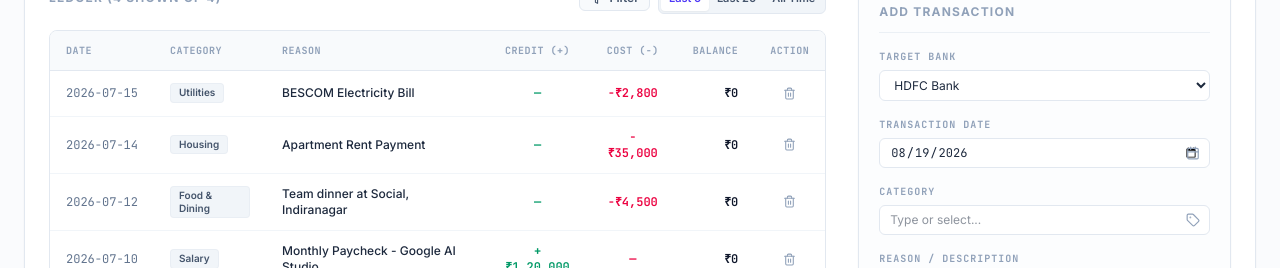
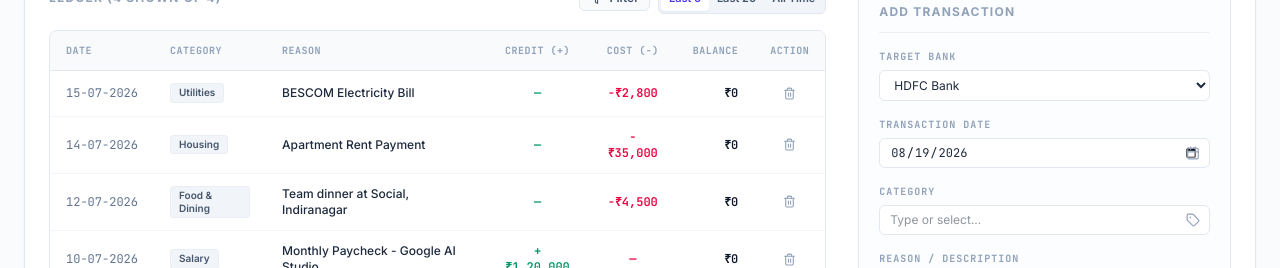
Before and after one commit to Dharunjayavinayak/dharun-finance-sync, a React (Vite) app: page / in a window 1280 px wide. Shown: the part 532-800 px from the top of the page. Built offline with nearby package versions, Linux system fonts and the light colour scheme.

Commit message:
Changed the date to correct format

```diff
--- a/src/components/ExpenseModule.tsx
+++ b/src/components/ExpenseModule.tsx
@@ -24,6 +24,64 @@ interface ExpenseModuleProps {
   onDeleteTransaction: (bank: BankName, tx: Transaction) => void;
 }
 
+/**
+ * Standardizes any date string (DD-MM-YYYY, YYYY-MM-DD, ISO) into DD-MM-YYYY
+ */
+function toStandardDisplayDate(dateStr?: string): string {
+  if (!dateStr || typeof dateStr !== "string") return "";
+  const clean = dateStr.trim().split("T")[0];
+  const parts = clean.split(/[-/]/);
+
+  if (parts.length === 3) {
+    // Already DD-MM-YYYY
+    if (parts[2].length === 4) {
+      const day = parts[0].padStart(2, "0");
+      const month = parts[1].padStart(2, "0");
+      const year = parts[2];
+      return `${day}-${month}-${year}`;
+    }
+    // Convert YYYY-MM-DD to DD-MM-YYYY
+    if (parts[0].length === 4) {
+      const year = parts[0];
+      const month = parts[1].padStart(2, "0");
+      const day = parts[2].padStart(2, "0");
+      return `${day}-${month}-${year}`;
+    }
+  }
+
+  const parsed = new Date(dateStr);
+  if (!isNaN(parsed.getTime())) {
+    const day = String(parsed.getDate()).padStart(2, "0");
+    const month = String(parsed.getMonth() + 1).padStart(2, "0");
+    const year = parsed.getFullYear();
+    return `${day}-${month}-${year}`;
+  }
+
+  return dateStr;
+}
+
+/**
+ * Parses date for precise timestamp comparison without timezone shifts
+ */
+function getTimestampFromDateStr(dateStr?: string): number {
+  if (!dateStr) return 0;
+  const clean = dateStr.trim().split("T")[0];
+  const parts = clean.split(/[-/]/);
+
+  if (parts.length === 3) {
+    // DD-MM-YYYY
+    if (parts[2].length === 4) {
+      return new Date(Number(parts[2]), Number(parts[1]) - 1, Number(parts[0])).getTime();
+    }
+    // YYYY-MM-DD
+    if (parts[0].length === 4) {
+      return new Date(Number(parts[0]), Number(parts[1]) - 1, Number(parts[2])).getTime();
+    }
+  }
+
+  return new Date(dateStr).getTime() || 0;
+}
+
 export const ExpenseModule: React.FC<ExpenseModuleProps> = ({
   expenses,
   syncTimes,
@@ -33,7 +91,7 @@ export const ExpenseModule: React.FC<ExpenseModuleProps> = ({
   const [selectedBank, setSelectedBank] = useState<BankName>("HDFC");
   const [viewLimit, setViewLimit] = useState<5 | 20 | "all">(5);
 
-  // --- Inline Filter / Search States ---
+  // --- Filter / Search States ---
   const [isFilterOpen, setIsFilterOpen] = useState(false);
   const [categoryQuery, setCategoryQuery] = useState("");
   const [showDropdown, setShowDropdown] = useState(false);
@@ -52,7 +110,6 @@ export const ExpenseModule: React.FC<ExpenseModuleProps> = ({
   const banks: BankName[] = ["HDFC", "IOB", "Canara"];
   const currentBankTransactions = expenses[selectedBank] || [];
 
-  // Close dropdown on outside click
   useEffect(() => {
     function handleClickOutside(event: MouseEvent) {
       if (
@@ -66,14 +123,13 @@ export const ExpenseModule: React.FC<ExpenseModuleProps> = ({
     return () => document.removeEventListener("mousedown", handleClickOutside);
   }, []);
 
-  // Focus input when filter opens
   useEffect(() => {
     if (isFilterOpen && searchInputRef.current) {
       searchInputRef.current.focus();
     }
   }, [isFilterOpen]);
 
-  // 1. Dynamic Top Repeated Categories (Ranked by Frequency)
+  // Dynamic ranking of categories by frequency
   const rankedCategories = useMemo(() => {
     const counts: Record<string, number> = {};
     currentBankTransactions.forEach((tx) => {
@@ -86,16 +142,14 @@ export const ExpenseModule: React.FC<ExpenseModuleProps> = ({
     return Object.keys(counts).sort((a, b) => counts[b] - counts[a]);
   }, [currentBankTransactions]);
 
-  // 2. Filtered category suggestions based on user input
   const suggestedCategories = useMemo(() => {
     if (!categoryQuery.trim()) {
-      return rankedCategories.slice(0, 6); // Top 6 most repeated
+      return rankedCategories.slice(0, 6);
     }
     const q = categoryQuery.toLowerCase();
     return rankedCategories.filter((cat) => cat.toLowerCase().includes(q));
   }, [rankedCategories, categoryQuery]);
 
-  // 3. Form Combobox suggestions for Category & Reason
   const formDynamicCategories = Array.from(
     new Set(currentBankTransactions.map((tx) => tx.category).filter(Boolean))
   );
@@ -103,33 +157,26 @@ export const ExpenseModule: React.FC<ExpenseModuleProps> = ({
     new Set(currentBankTransactions.map((tx) => tx.reason).filter(Boolean))
   );
 
-  // 4. Reverse chronological ordering
+  // Enforce DD-MM-YYYY on display and exact reverse-chronological order
   const chronologicalReversed = useMemo(() => {
-    return [...currentBankTransactions].sort((a, b) => {
-      const parse = (dStr: string) => {
-        if (!dStr) return 0;
-        const parts = dStr.split(/[-/]/);
-        if (parts.length === 3 && parts[2].length === 4) {
-          return new Date(Number(parts[2]), Number(parts[1]) - 1, Number(parts[0])).getTime();
-        }
-        return new Date(dStr).getTime() || 0;
-      };
-      return parse(b.date) - parse(a.date);
-    });
+    return [...currentBankTransactions]
+      .map((tx) => ({
+        ...tx,
+        date: toStandardDisplayDate(tx.date),
+      }))
+      .sort((a, b) => getTimestampFromDateStr(b.date) - getTimestampFromDateStr(a.date));
   }, [currentBankTransactions]);
 
-  // 5. Apply Category Filtering & Limit Logic
+  // Apply Filter: searches across All Time if a category query exists
   const displayItems = useMemo(() => {
     const trimmedQuery = categoryQuery.trim().toLowerCase();
 
-    // If category filter is active, search across ALL records
     if (trimmedQuery) {
       return chronologicalReversed.filter((tx) =>
         tx.category?.toLowerCase().includes(trimmedQuery)
       );
     }
 
-    // Default view range limit
     return viewLimit === "all" ? chronologicalReversed : chronologicalReversed.slice(0, viewLimit);
   }, [chronologicalReversed, categoryQuery, viewLimit]);
 
@@ -155,14 +202,8 @@ export const ExpenseModule: React.FC<ExpenseModuleProps> = ({
       return;
     }
 
-    // Convert date input (YYYY-MM-DD) to DD-MM-YYYY
-    let formattedDate = dateInput;
-    if (dateInput.includes("-")) {
-      const parts = dateInput.split("-");
-      if (parts[0].length === 4) {
-        formattedDate = `${parts[2]}-${parts[1]}-${parts[0]}`;
-      }
-    }
+    // Always convert HTML date picker (YYYY-MM-DD) to strict DD-MM-YYYY
+    const formattedDate = toStandardDisplayDate(dateInput);
 
     onAddTransaction(targetBank, {
       date: formattedDate,
@@ -189,7 +230,6 @@ export const ExpenseModule: React.FC<ExpenseModuleProps> = ({
 
   return (
     <div className="bg-white rounded-xl border border-slate-200 p-6 shadow-xs max-w-7xl mx-auto" id="expense-module">
-      {/* Module Header */}
       <div className="flex flex-col md:flex-row md:items-center justify-between gap-4 mb-6 pb-5 border-b border-slate-100">
         <div>
           <span className="text-[10px] font-bold text-indigo-600 bg-indigo-50 px-2.5 py-1 rounded-md uppercase tracking-wider">
@@ -203,7 +243,6 @@ export const ExpenseModule: React.FC<ExpenseModuleProps> = ({
           </h2>
         </div>
 
-        {/* Bank Switcher */}
         <div className="flex bg-slate-100 p-1 rounded-lg border border-slate-200/50">
           {banks.map((bank) => (
             <button
@@ -225,7 +264,6 @@ export const ExpenseModule: React.FC<ExpenseModuleProps> = ({
       </div>
 
       <div className="grid grid-cols-1 lg:grid-cols-12 gap-8">
-        {/* Ledger Section */}
         <div className="lg:col-span-8 order-2 lg:order-1 flex flex-col min-h-[400px]">
           <div className="flex items-center justify-between mb-4 flex-wrap gap-3">
             <h3 className="text-xs font-bold text-slate-400 uppercase tracking-widest">
@@ -233,7 +271,6 @@ export const ExpenseModule: React.FC<ExpenseModuleProps> = ({
             </h3>
 
             <div className="flex items-center gap-2">
-              {/* Inline Search / Filter Component */}
               <div className="relative" ref={filterContainerRef}>
                 {!isFilterOpen ? (
                   <button
@@ -278,7 +315,6 @@ export const ExpenseModule: React.FC<ExpenseModuleProps> = ({
                   </div>
                 )}
 
-                {/* Dropdown Suggestions */}
                 {isFilterOpen && showDropdown && (
                   <div className="absolute left-0 mt-1.5 w-64 bg-white border border-slate-200 rounded-lg shadow-lg z-50 p-2">
                     <div className="text-[10px] font-bold text-slate-400 uppercase tracking-wider px-2 py-1">
@@ -313,7 +349,6 @@ export const ExpenseModule: React.FC<ExpenseModuleProps> = ({
                 )}
               </div>
 
-              {/* View Limit Selector */}
               <div className="flex items-center bg-slate-100 p-0.5 rounded-md border border-slate-200 text-[11px] font-semibold">
                 <button
                   disabled={Boolean(categoryQuery)}
@@ -352,7 +387,6 @@ export const ExpenseModule: React.FC<ExpenseModuleProps> = ({
             </div>
           </div>
 
-          {/* Ledger Table */}
           <div className="overflow-x-auto rounded-lg border border-slate-200 bg-slate-50/20 flex-1">
             <table className="w-full text-left border-collapse">
               <thead>
@@ -414,7 +448,6 @@ export const ExpenseModule: React.FC<ExpenseModuleProps> = ({
           </div>
         </div>
 
-        {/* Add Transaction Form */}
         <div className="lg:col-span-4 order-1 lg:order-2">
           <div className="bg-slate-50/40 rounded-xl border border-slate-200 p-5 shadow-xs">
             <h3 className="text-xs font-bold text-slate-400 uppercase tracking-widest mb-4 pb-3 border-b border-slate-200/60">
```
